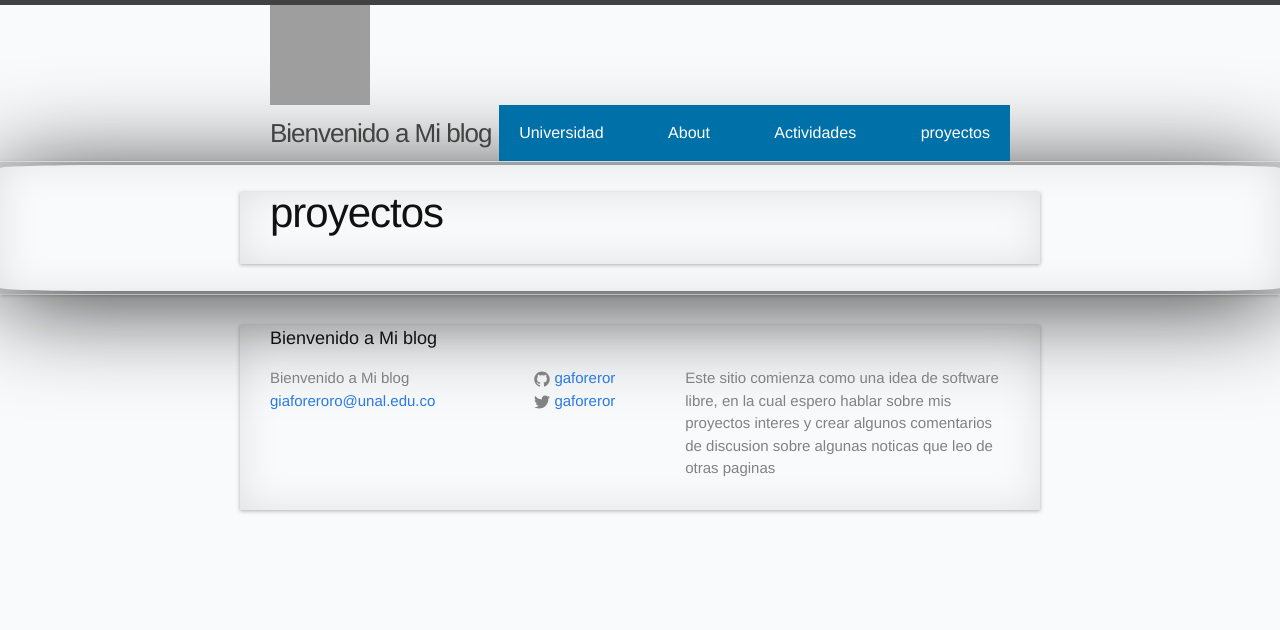
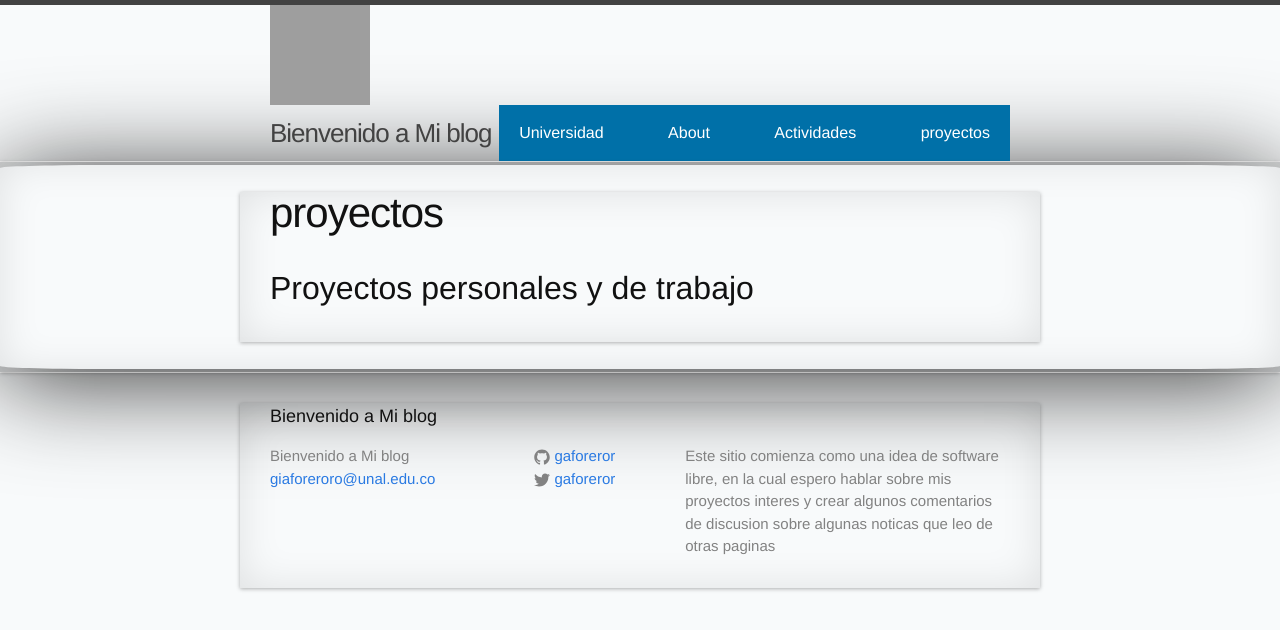
Before and after one commit to Darkluiggi/gaforeror.github.io, a Jekyll site: the page built from Proyectos/proyectos.md, in a window 1280 px wide, cut to the strip 0-630 px from the top of the page. Built offline with Jekyll 4.4.1, drawn with Linux system fonts in a browser that asks for light colours; grey boxes are pictures that could not be loaded.

Commit message:
primera version de contenidos

```diff
--- a/Proyectos/proyectos.md
+++ b/Proyectos/proyectos.md
@@ -3,3 +3,5 @@ layout: page
 title: proyectos
 permalink: /proyectos/
 ---
+
+## Proyectos personales y de trabajo
```
Also changed, not shown: Universidad/Universidad.md (+2 -0 lines).
